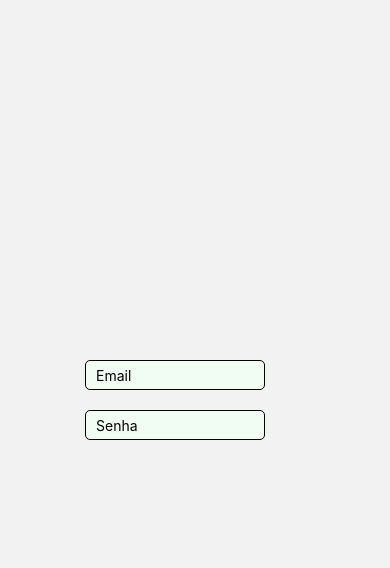
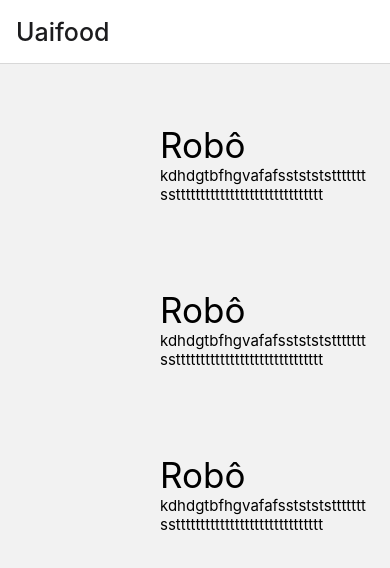
Before and after one commit to victorgomesdev/uaifood-app, a React Native app: screen / in a window 390 px wide. Shown: the top 568 px of the page. Built offline with nearby package versions, Linux system fonts and the light colour scheme; no server answers.

Commit message:
Criando componentes e a página Home

```diff
--- /dev/null
+++ b/src/components/Card/index.tsx
@@ -0,0 +1,20 @@
+import { Text, TouchableOpacity, Image, View } from "react-native";
+import style from "./style";
+import { CardProps } from "../../types";
+
+export default function Card(props: CardProps){
+    return(
+        <TouchableOpacity
+        activeOpacity={0.6}
+        style={style.card}>
+            <View style={style.imageContainer}>
+                <Image
+                source={require('../../../assets/favicon.png')}/>
+            </View>
+            <View style={style.cardContainer}>
+                <Text style={style.title}>Robô</Text>
+                <Text style={style.description}>kdhdgtbfhgvafafsststststttttttsstttttttttttttttttttttttttttttt</Text>
+            </View>
+        </TouchableOpacity>
+    )
+}
--- /dev/null
+++ b/src/components/Card/style.tsx
@@ -0,0 +1,38 @@
+import { StyleSheet } from "react-native";
+import * as env from '../../../env.json'
+
+const style = StyleSheet.create({
+    card:{
+        width: '100%',
+        marginBottom: 15,
+        backgroundColor: env.SMALL_PRIORITY,
+        height: 150,
+        flexDirection: 'row',
+        justifyContent: 'center',
+        alignItems: 'center',
+        borderRadius: 10,
+        overflow: 'hidden'
+    },
+    imageContainer:{
+        height: '100%',
+        backgroundColor: env.HIGHT_PRIORITY,
+        flex: 2,
+        justifyContent: 'center',
+        alignItems: 'center'
+    },
+    cardContainer:{
+        height: '100%',
+        flex: 3,
+        flexDirection: 'column',
+        padding: 5,
+        justifyContent: 'center'
+    },
+    title:{
+        fontSize: 35
+    },
+    description:{
+        fontSize: 15
+    }
+})
+
+export default style
--- /dev/null
+++ b/src/components/Profile/index.tsx
@@ -0,0 +1,19 @@
+import { View, StyleSheet } from "react-native";
+import * as env from '../../../env.json'
+
+export default function Profile(){
+    return(
+        <View style={style.profile}>
+            VG
+        </View>
+    )
+}
+
+const style = StyleSheet.create({
+    profile:{
+        width: 20,
+        height: 20,
+        borderRadius: 5,
+        backgroundColor: env.SMALL_PRIORITY
+    }
+})
--- /dev/null
+++ b/src/pages/Home/index.tsx
@@ -0,0 +1,13 @@
+import { View, Text } from "react-native";
+import style from "./style";
+import Card from "../../components/Card";
+
+export default function Home({navigation}: any){
+    return(
+        <View style={style.screen}>
+            <Card/>
+            <Card/>
+            <Card/>
+        </View>
+    )
+}
--- /dev/null
+++ b/src/pages/Home/style.tsx
@@ -0,0 +1,15 @@
+import {StyleSheet} from 'react-native'
+import * as env from '../../../env.json'
+
+const style = StyleSheet.create({
+
+    screen:{
+        flex: 1,
+        backgroundColor: env.BACKGROUND,
+        paddingTop: 25,
+        paddingLeft: 15,
+        paddingRight: 15
+    }
+})
+
+export default style
--- a/src/pages/LoginPage/index.tsx
+++ b/src/pages/Login/index.tsx
@@ -15,7 +15,7 @@ export default function LoginPage({ navigation }: any) {
                 <View style={style.innerContainer}>
                     <Input
                         placeholder='Email'
-                        width={180}
+                        width={200}
                         onChangeHandler={() => { }}
                     />
                     <Input
--- a/src/routes.tsx
+++ b/src/routes.tsx
@@ -3,18 +3,29 @@
  */
 
 import { createNativeStackNavigator } from '@react-navigation/native-stack'
-import LoginPage from './pages/LoginPage'
+import LoginPage from './pages/Login'
+import Home from './pages/Home'
+import * as env from '../env.json'
+import Profile from './components/Profile'
 
 const Stack = createNativeStackNavigator()
 
 export default function Routes() {
     return (
-        <Stack.Navigator initialRouteName='Login'>
+        <Stack.Navigator initialRouteName='Home'
+        screenOptions={{
+            headerStyle:{backgroundColor: env.HIGHT_PRIORITY},
+            headerTitleStyle: {
+                fontSize: 25
+            },
+            statusBarColor: env.HIGHT_PRIORITY
+        }}>
             <Stack.Screen
-                name='Login'
-                component={LoginPage}
+                name='Home'
+                component={Home}
                 options={{
-                    headerShown: false
+                    headerShown: true,
+                    headerTitle: 'Uaifood'
                 }} />
         </Stack.Navigator>
     )
--- a/src/typedef.ts
+++ /dev/null
@@ -1,3 +0,0 @@
-/**
- * ARQUIVO PARA A DEFINIÇÃO DE TIPOS DE USO GERAL NO APP.
- */
--- /dev/null
+++ b/src/types.ts
@@ -0,0 +1,10 @@
+/**
+ * ARQUIVO PARA A DEFINIÇÃO DE TIPOS DE USO GERAL NO APP.
+ */
+
+export type CardProps = {
+    name: string,
+    imageURI: string,
+    description: string,
+    id: number
+}
```
Also changed, not shown: src/components/Profile/style.tsx (added), src/pages/Login/style.tsx (renamed from src/pages/LoginPage/style.tsx).
